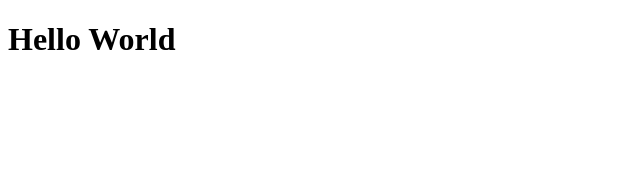
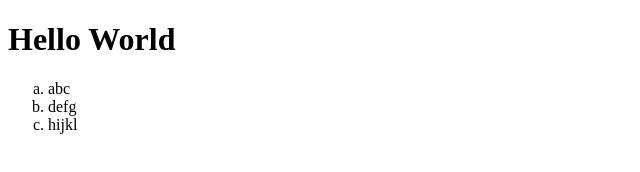
Before and after one commit to rk08/testing, a plain HTML site: page index.html in a window 1280 px wide. Shown: the whole page, without its empty margins (0-640 px from the left). Drawn offline with Linux system fonts and the light colour scheme.

Commit message:
add ordered list

```diff
--- a/index.html
+++ b/index.html
@@ -5,6 +5,12 @@
 </head>
 <body>
     <h1>Hello World</h1>
+    <ol type="a">
+        <li>abc</li>
+        <li>defg</li>
+        <li>hijkl</li>
+    </ol>
+
     <script type="text/javascript" scr="tet.js"></script>
 </body>
 </html>
```
